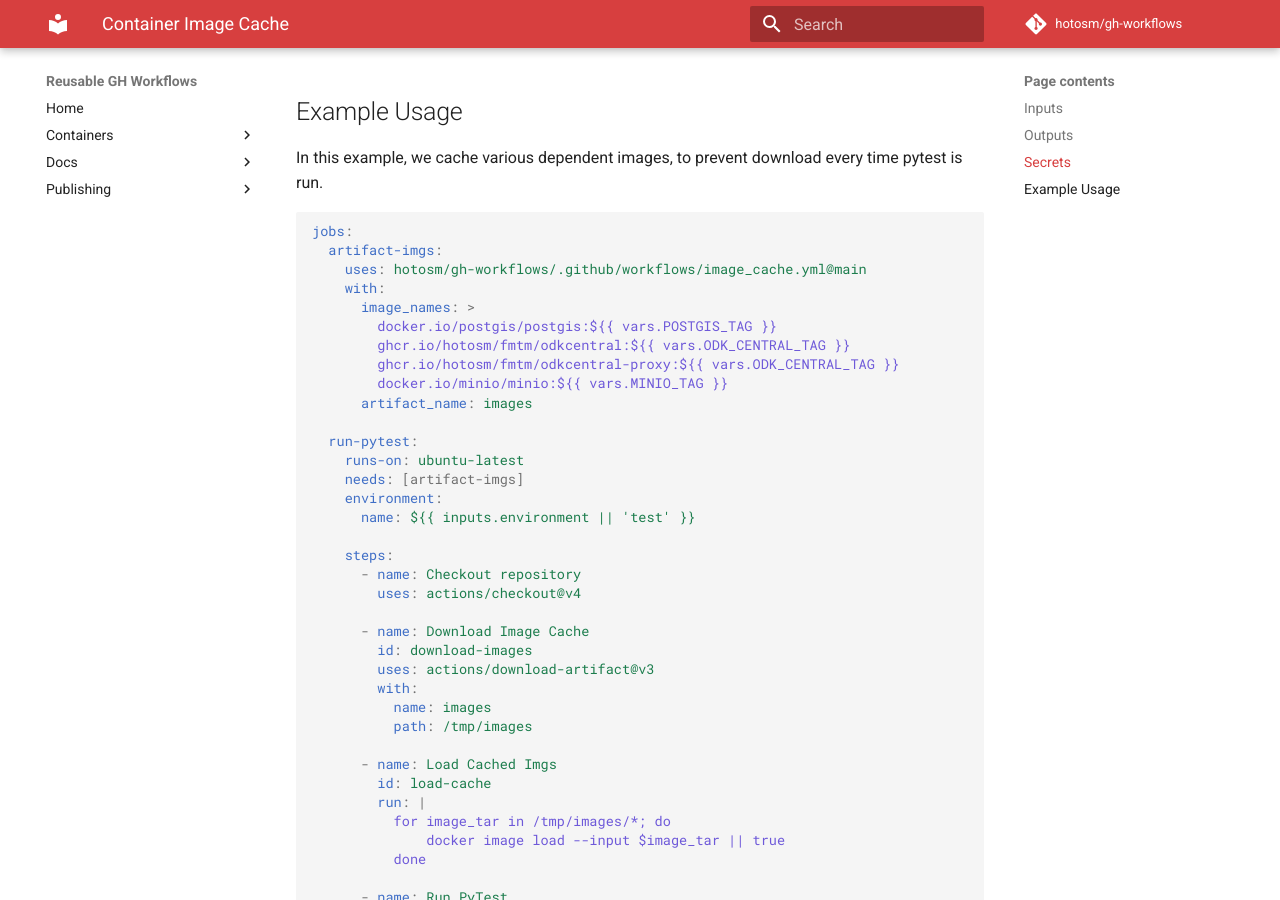
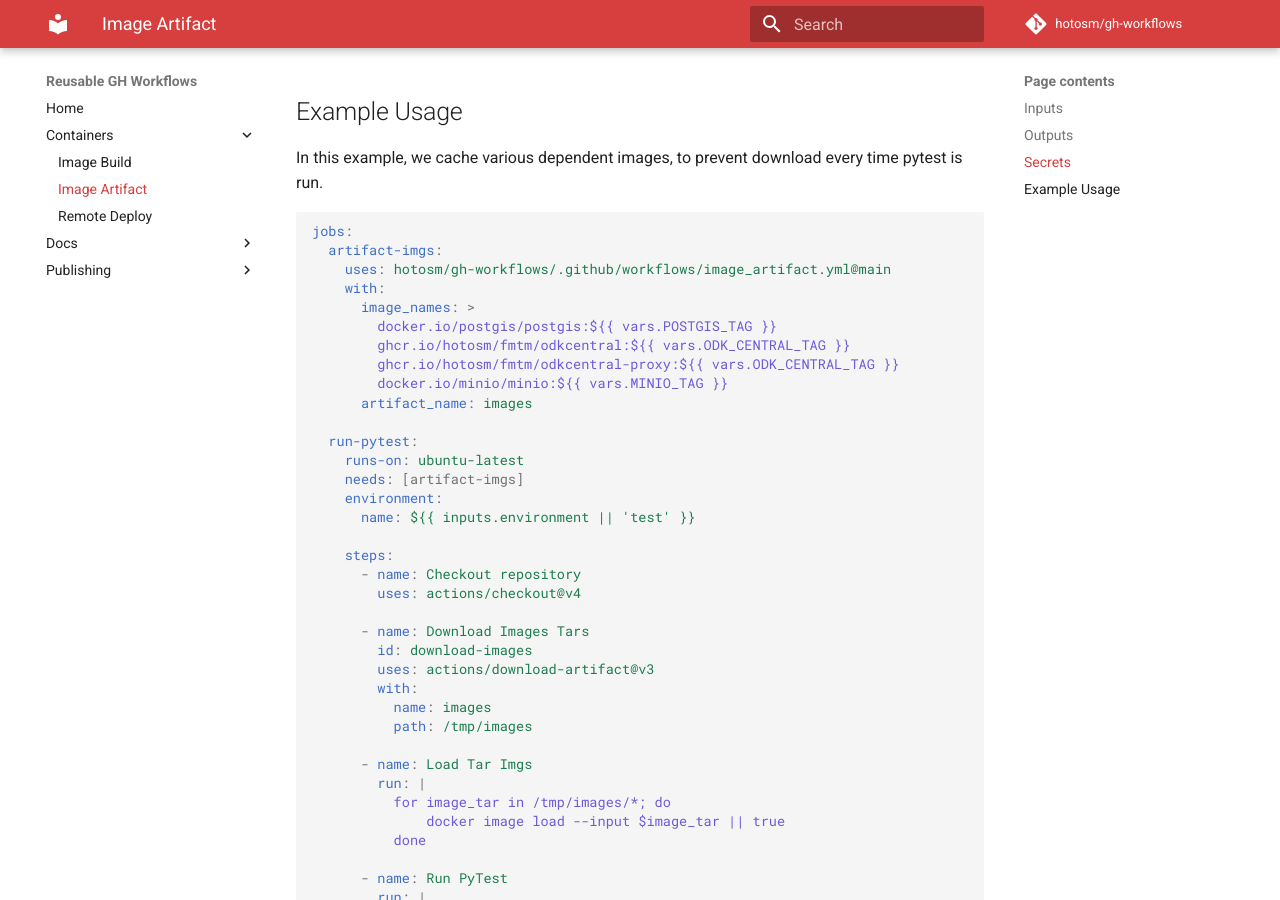
Before and after one commit to hotosm/gh-workflows, an MkDocs documentation site: the page built from docs/image_artifact.md, in a window 1280 px wide and 900 px high, scrolled down 1103 px. Built offline with MkDocs 1.6.1 and Material for MkDocs 9.7.7, drawn with Linux system fonts in a browser that asks for light colours; comment, search, counter and statistics services are not loaded; some of the changed text lies outside the part shown.

Commit message:
refactor: rename image_cache --> image_artifact throughout

````diff
--- a/docs/image_artifact.md
+++ b/docs/image_artifact.md
@@ -1,4 +1,4 @@
-# Container Image Cache
+# Container Image Artifact
 
 This workflow is used to upload container images
 as artifacts during a workflow.
@@ -55,7 +55,7 @@
 ```yaml
 jobs:
   artifact-imgs:
-    uses: hotosm/gh-workflows/.github/workflows/image_cache.yml@main
+    uses: hotosm/gh-workflows/.github/workflows/image_artifact.yml@main
     with:
       image_names: >
         docker.io/postgis/postgis:${{ vars.POSTGIS_TAG }}
@@ -74,15 +74,14 @@
       - name: Checkout repository
         uses: actions/checkout@v4
 
-      - name: Download Image Cache
+      - name: Download Images Tars
         id: download-images
         uses: actions/download-artifact@v3
         with:
           name: images
           path: /tmp/images
 
-      - name: Load Cached Imgs
-        id: load-cache
+      - name: Load Tar Imgs
         run: |
           for image_tar in /tmp/images/*; do
               docker image load --input $image_tar || true
--- a/mkdocs.yml
+++ b/mkdocs.yml
@@ -45,7 +45,7 @@
   - Home: index.md
   - Containers:
       - Image Build: image_build.md
-      - Image Cache: image_cache.md
+      - Image Artifact: image_artifact.md
       - Remote Deploy: remote_deploy.md
   - Docs:
       - MkDocs Build: mkdocs_build.md
````
Also changed, not shown: 1 other file.
